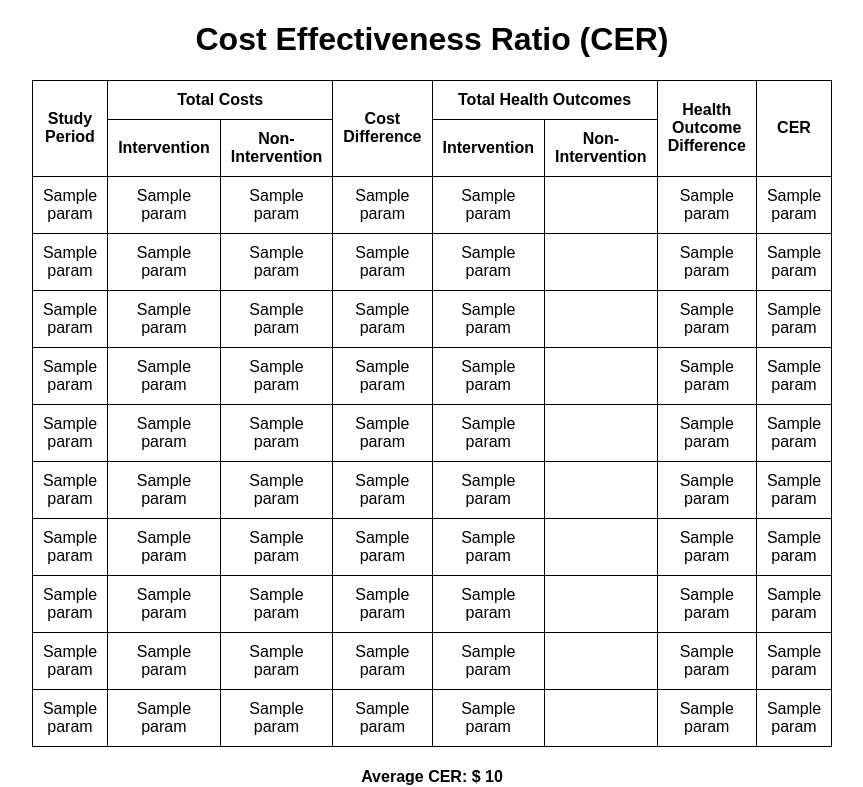
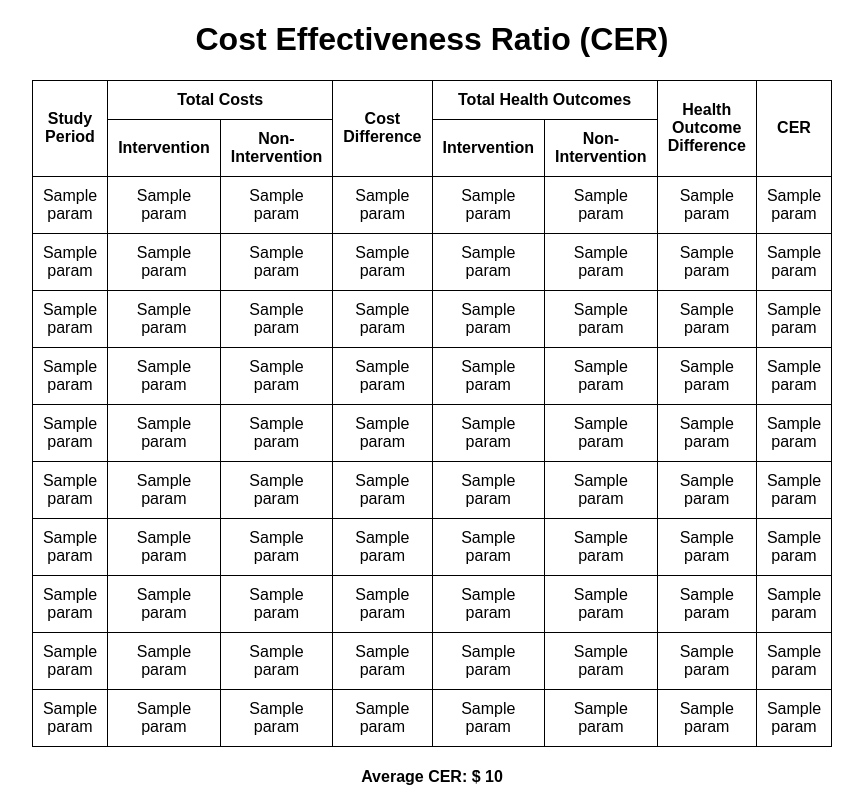
Before and after one commit to Hariharan2907/telemed_project, a Flask app: template templates/result.html in a window 1280 px wide. Shown: the part 54-841 px from the top of the page, without its empty margins (208-1071 px from the left). Run offline with Flask 2, Linux system fonts and the light colour scheme; the template is opened without the code that fills it: most values are stand-ins (such as "Sample title", 1, 10 or a date in 2020); parts of the project's set-up code (start-up, migrations or seed data) failed here and were passed over.

Commit message:
Added health outcomes to table

```diff
--- a/app.py
+++ b/app.py
@@ -347,6 +347,17 @@ def cea_results():
     tot_out9 = request.args.get('tot_out9')
     tot_out10 = request.args.get('tot_out10')
 
+    tot_nonout1 = request.args.get('tot_nonout1')
+    tot_nonout2 = request.args.get('tot_nonout2')
+    tot_nonout3 = request.args.get('tot_nonout3')
+    tot_nonout4 = request.args.get('tot_nonout4')
+    tot_nonout5 = request.args.get('tot_nonout5')
+    tot_nonout6 = request.args.get('tot_nonout6')
+    tot_nonout7 = request.args.get('tot_nonout7')
+    tot_nonout8 = request.args.get('tot_nonout8')
+    tot_nonout9 = request.args.get('tot_nonout9')
+    tot_nonout10 = request.args.get('tot_nonout10')
+
     cer1 = round(float(c1)/float(h1),2) if c1 !=None and h1 != None and float(h1) != 0 else None
     cer2 = round(float(c2)/float(h2),2) if c2 !=None and h2 != None and float(h2) != 0 else None
     cer3 = round(float(c3)/float(h3),2) if c3 !=None and h3 != None and float(h3) != 0 else None
@@ -361,7 +372,8 @@ def cea_results():
 
 
     param_list = [p1,p2,p3,p4,p5,p6,p7,p8,p9,p10,c1,c2,c3,c4,c5,c6,c7,c8,c9,c10,h1,h2,h3,h4,h5,h6,h7,h8,h9,h10,cer1,cer2,cer3,cer4,cer5,cer6,cer7,cer8,cer9,cer10,tot_int1,tot_int2,tot_int3,tot_int4,tot_int5,tot_int6,tot_int7,tot_int8,tot_int9,tot_int10,
-                tot_nonint1,tot_nonint2,tot_nonint3,tot_nonint4,tot_nonint5,tot_nonint6,tot_nonint7,tot_nonint8,tot_nonint9,tot_nonint10,tot_out1,tot_out2,tot_out3,tot_out4,tot_out5,tot_out6,tot_out7,tot_out8,tot_out9,tot_out10]
+                tot_nonint1,tot_nonint2,tot_nonint3,tot_nonint4,tot_nonint5,tot_nonint6,tot_nonint7,tot_nonint8,tot_nonint9,tot_nonint10,tot_out1,tot_out2,tot_out3,tot_out4,tot_out5,tot_out6,tot_out7,tot_out8,tot_out9,tot_out10,
+                tot_nonout1,tot_nonout2,tot_nonout3,tot_nonout4,tot_nonout5,tot_nonout6,tot_nonout7,tot_nonout8,tot_nonout9,tot_nonout10]
     n_year = 0
     sum_period = 0
     for i in range(10):
@@ -377,11 +389,10 @@ def cea_results():
 
 
 
+    avg_cer = param_list[80]
+    avg_cer = abs(round(avg_cer))
 
-    #avg_cer = param_list[40]
-    #avg_cer = abs(round(avg_cer))
-
-    return render_template('result.html', param_list = param_list)
+    return render_template('result.html', param_list = param_list, avg_cer=avg_cer)
 
 @app.route('/medcost', methods=["GET", "POST"])
 def medcost():
--- a/templates/result.html
+++ b/templates/result.html
@@ -1,6 +1,7 @@
 {% extends "base.html" %}
 
 {% block content %}
+
 <center><h1>Cost Effectiveness Ratio (CER) </h1></center>
 <center>
 <table class="result">
@@ -24,7 +25,7 @@
     <td>{{param_list[50]}}</td>
     <td>{{param_list[10]}}</td>
     <td>{{param_list[60]}}</td>
-    <td></td>
+    <td>{{param_list[70]}}</td>
     <td>{{param_list[20]}}</td>
     <td>{{param_list[30]}}</td>
   </tr>
@@ -34,7 +35,7 @@
     <td>{{param_list[51]}}</td>
     <td>{{param_list[11]}}</td>
     <td>{{param_list[61]}}</td>
-    <td></td>
+    <td>{{param_list[71]}}</td>
     <td>{{param_list[21]}}</td>
     <td>{{param_list[31]}}</td>
   </tr>
@@ -44,7 +45,7 @@
     <td>{{param_list[52]}}</td>
     <td>{{param_list[12]}}</td>
     <td>{{param_list[62]}}</td>
-    <td></td>
+    <td>{{param_list[72]}}</td>
     <td>{{param_list[22]}}</td>
     <td>{{param_list[32]}}</td>
   </tr>
@@ -54,7 +55,7 @@
     <td>{{param_list[53]}}</td>
     <td>{{param_list[13]}}</td>
     <td>{{param_list[63]}}</td>
-    <td></td>
+    <td>{{param_list[73]}}</td>
     <td>{{param_list[23]}}</td>
     <td>{{param_list[33]}}</td>
   </tr>
@@ -64,7 +65,7 @@
     <td>{{param_list[54]}}</td>
     <td>{{param_list[14]}}</td>
     <td>{{param_list[64]}}</td>
-    <td></td>
+    <td>{{param_list[74]}}</td>
     <td>{{param_list[24]}}</td>
     <td>{{param_list[34]}}</td>
   </tr>
@@ -74,7 +75,7 @@
     <td>{{param_list[55]}}</td>
     <td>{{param_list[15]}}</td>
     <td>{{param_list[65]}}</td>
-    <td></td>
+    <td>{{param_list[75]}}</td>
     <td>{{param_list[25]}}</td>
     <td>{{param_list[35]}}</td>
   </tr>
@@ -84,7 +85,7 @@
     <td>{{param_list[56]}}</td>
     <td>{{param_list[16]}}</td>
     <td>{{param_list[66]}}</td>
-    <td></td>
+    <td>{{param_list[76]}}</td>
     <td>{{param_list[26]}}</td>
     <td>{{param_list[36]}}</td>
   </tr>
@@ -94,7 +95,7 @@
     <td>{{param_list[57]}}</td>
     <td>{{param_list[17]}}</td>
     <td>{{param_list[67]}}</td>
-    <td></td>
+    <td>{{param_list[77]}}</td>
     <td>{{param_list[27]}}</td>
     <td>{{param_list[37]}}</td>
   </tr>
@@ -104,7 +105,7 @@
     <td>{{param_list[58]}}</td>
     <td>{{param_list[18]}}</td>
     <td>{{param_list[68]}}</td>
-    <td></td>
+    <td>{{param_list[78]}}</td>
     <td>{{param_list[28]}}</td>
     <td>{{param_list[38]}}</td>
   </tr>
@@ -114,7 +115,7 @@
     <td>{{param_list[59]}}</td>
     <td>{{param_list[19]}}</td>
     <td>{{param_list[69]}}</td>
-    <td></td>
+    <td>{{param_list[79]}}</td>
     <td>{{param_list[29]}}</td>
     <td>{{param_list[39]}}</td>
   </tr>
```
